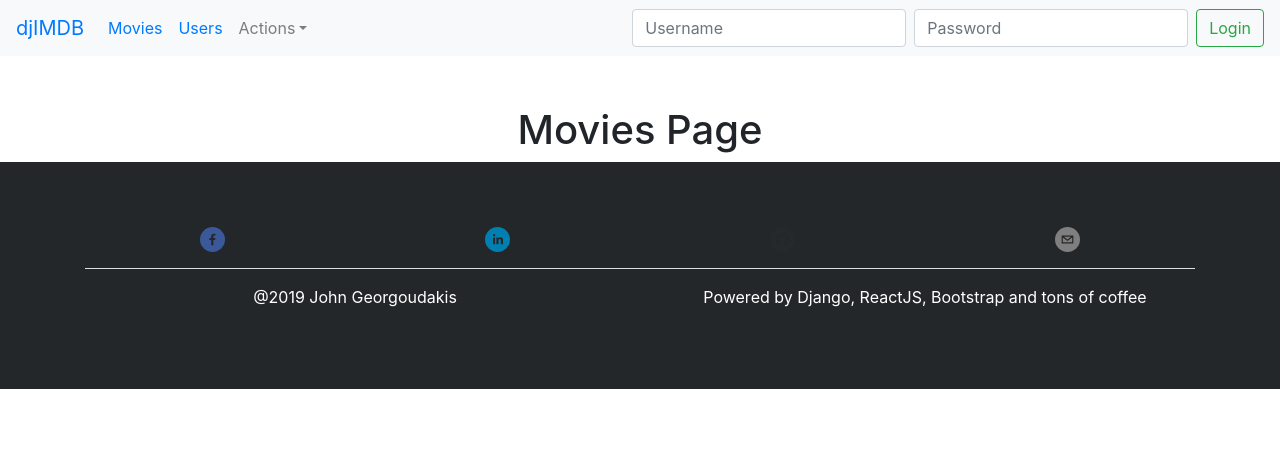
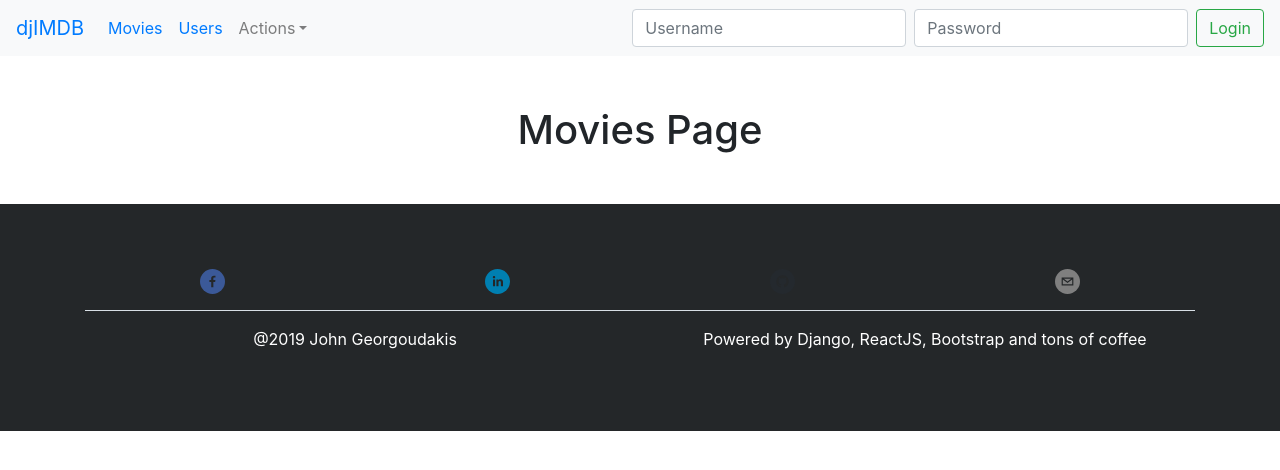
Before and after one commit to xDeSpellx/djimdbreact, a React (Create React App) app: page /movies in a window 1280 px wide. Shown: the top 470 px of the page. Built offline with nearby package versions, Linux system fonts and the light colour scheme.

Commit message:
Added 404 handler

```diff
--- a/src/App.js
+++ b/src/App.js
@@ -8,6 +8,7 @@ import Contact from './components/contact/contact';
 import Tos from './components/tos/Tos';
 import Users from './components/users/Users';
 import Movies from './components/movies/movies';
+import Notfound from './components/404/404';
 
 class App extends React.Component {
   render() {
@@ -22,6 +23,7 @@ class App extends React.Component {
               <Route path="/tos" exact component={Tos} />
               <Route path="/users" exact component={Users} />
               <Route path="/movies" exact component={Movies} />
+              <Route component={Notfound} />
             </Switch>
           </Layout>
         </div>
--- /dev/null
+++ b/src/components/404/404.js
@@ -0,0 +1,13 @@
+import React from 'react';
+
+class Notfound extends React.Component{
+    render(){
+        return(
+            <div className="404">
+                <h1>Page not found!</h1>
+            </div>
+        );
+    }
+}
+
+export default Notfound;
--- a/src/components/layout/Footer.js
+++ b/src/components/layout/Footer.js
@@ -6,7 +6,7 @@ import './layout.css';
 class Footer extends React.Component {
     render() {
         return (
-            <Jumbotron fluid style={{ backgroundColor: "#242729" }}>
+            <Jumbotron className="footer-jmp" fluid style={{ backgroundColor: "#242729" }}>
                 <Container>
                     <Row>
                         <Col>
--- a/src/components/layout/layout.css
+++ b/src/components/layout/layout.css
@@ -2,6 +2,10 @@
     margin-bottom: 0px;
 }
 
-nav{
+nav {
     margin-bottom: 50px;
 }
+
+.footer-jmp{
+    margin-top: 50px;
+}
```
Also changed, not shown: 1 other file (tests, documents, lock files or other folders).
